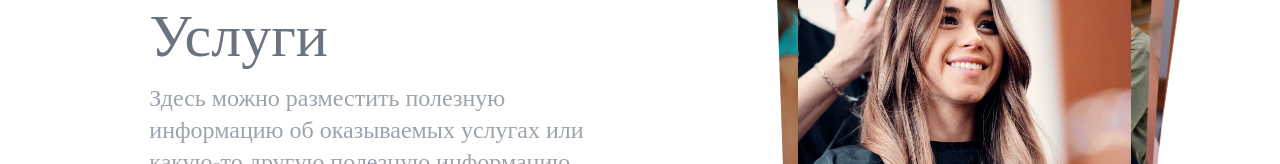
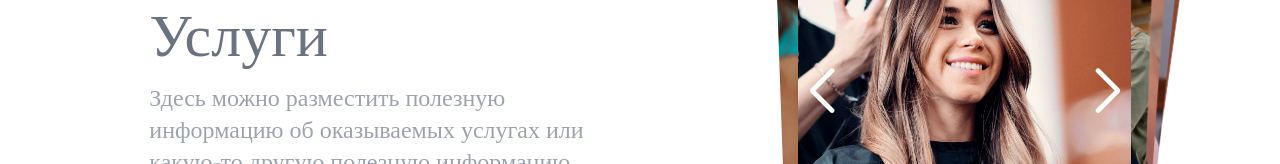
Before and after one commit to icestormikk/vscode-projects, a React (Create React App) app in the folder aggregator-front/: page /services in a window 1280 px wide. Shown: the part 326-490 px from the top of the page. Built offline with nearby package versions, Linux system fonts and the light colour scheme; no server answers.

Commit message:
adding arrows to navigate between service types

```diff
--- a/aggregator-front/src/pages/Services.jsx
+++ b/aggregator-front/src/pages/Services.jsx
@@ -1,7 +1,7 @@
 /* eslint-disable no-console */
 import React, { Component } from 'react';
 import PropTypes from 'prop-types';
-import { EffectCards } from 'swiper';
+import { EffectCards, Navigation } from 'swiper';
 import { Swiper, SwiperSlide } from 'swiper/react';
 import axios from 'axios';
 import Loader from '../components/Loader';
@@ -86,11 +86,12 @@ export default class Services extends Component {
                 </div>
                 <div className="mx-0">
                   <Swiper
+                    navigation
                     effect="cards"
                     id="swiper-color"
                     slidesPerView={1}
                     loop
-                    modules={[EffectCards]}
+                    modules={[EffectCards, Navigation]}
                     className="xl:w-[26vw] lg:w-[34vw] sm:w-[50vw] w-[65vw] min-w-[20vw] min-h-[10vh] max-h-[80vh] rounded-lg overflow-hidden"
                   >
                     {componentState.services.map((service) => (
```
